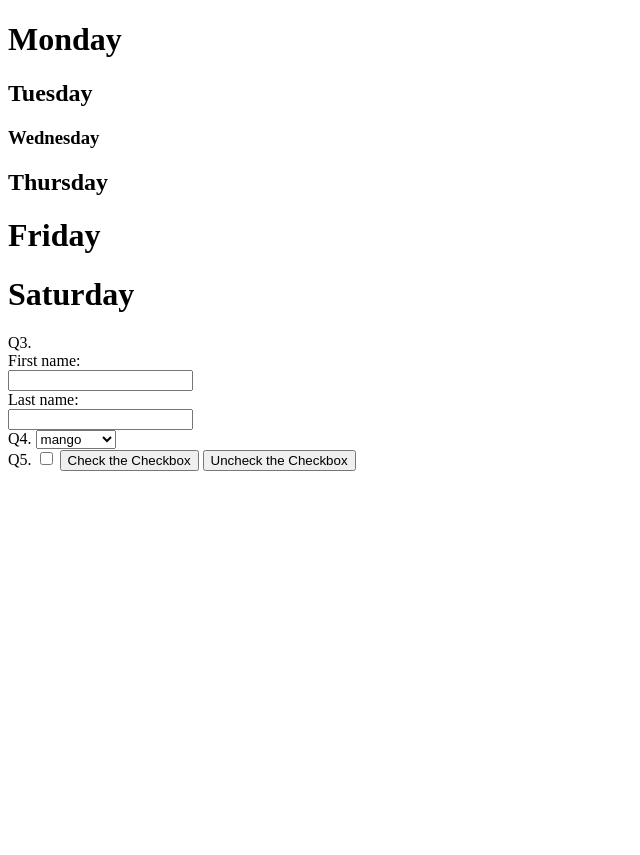
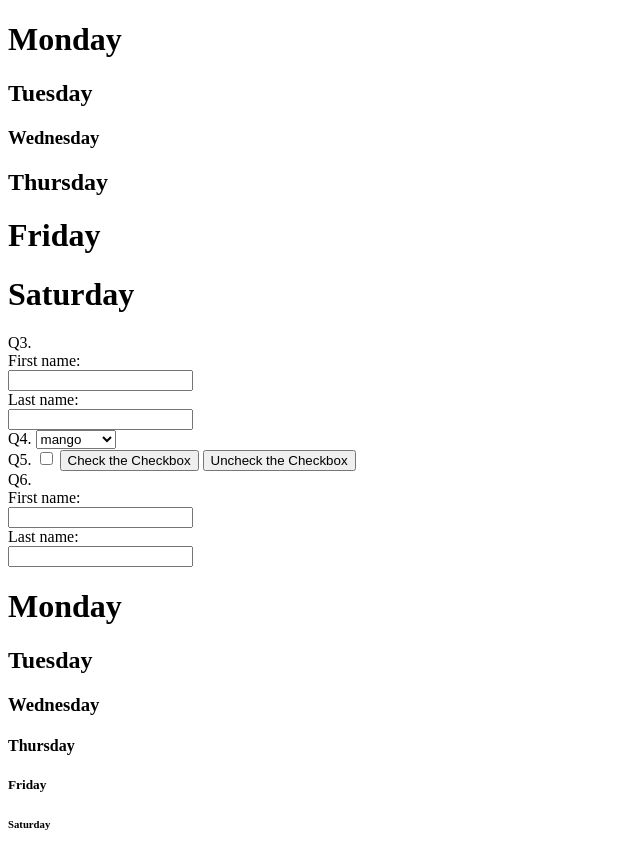
Before and after one commit to anshika07082001/jQuery, a plain HTML site: page jqoptional.html in a window 1280 px wide. Shown: the whole page, without its empty margins (0-640 px from the left). Before the commit the page ends 800 px from the top, so only its background shows below. Drawn offline with nearby package versions, Linux system fonts and the light colour scheme.

Commit message:
question 6 of optional

```diff
--- a/jqoptional.html
+++ b/jqoptional.html
@@ -41,6 +41,20 @@ Q4.
 <button id="check">Check the Checkbox</button>
 <button id="uncheck">Uncheck the Checkbox</button>
 </div>
+Q6.
+<form>
+    <body>
+      <label for="fname">First name:</label><br>
+      <input type="text" id="fname" name="fname"><br>
+      <label for="lname">Last name:</label><br>
+      <input type="text" id="lname" name="lname">
+     </body>
+     <div id='days' name ='days'>
+     <h1>Monday</h1>
+     <h2>Tuesday</h2>
+     <h3>Wednesday</h3>
+    </div>
+    </form>
     <script>
         $(document).ready(function(){
             // $(".divBg").children("h1").css("background-color","red");
@@ -49,13 +63,15 @@ Q4.
             // $("#selectOption").click(function(){
             //     $select = $(this).val();
             //     alert($select);
-            $("#check").click(function(){
-                $("#myCheckBox").prop("checked", true);
-            });
-            $("#uncheck").click(function(){
-                $("#myCheckBox").prop("checked", false);
-            })
+            // $("#check").click(function(){
+            //     $("#myCheckBox").prop("checked", true);
+            // });
+            // $("#uncheck").click(function(){
+            //     $("#myCheckBox").prop("checked", false);
             // })
+            // })
+            $appenddiv = "<h4>Thursday</h4><h5>Friday</h5><h6>Saturday</h6>";
+            $("#days").append($appenddiv)
         })
     </script>
 </body>
```
